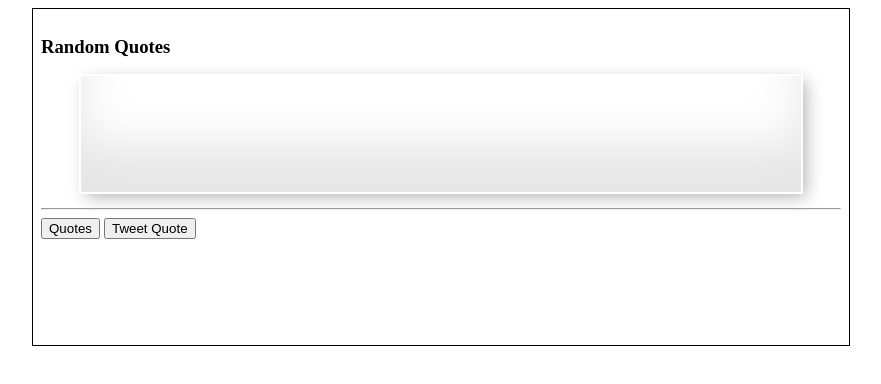
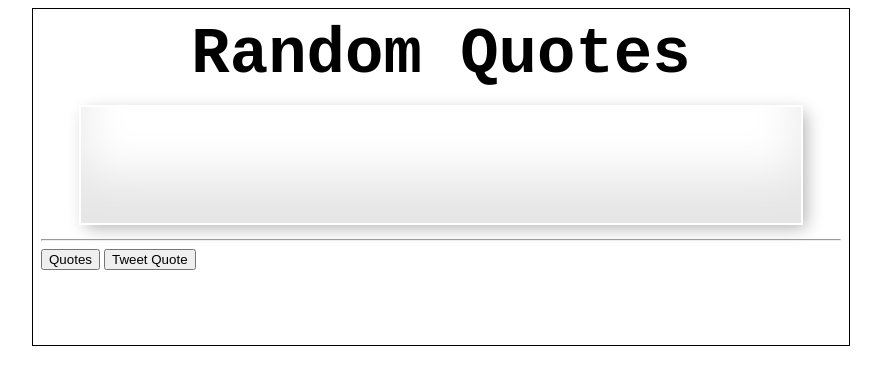
Before and after one commit to tshepop/random-quotes-generator, a plain HTML site: page index.html in a window 1280 px wide. Shown: the whole page, without its empty margins (199-1080 px from the left). Drawn offline with nearby package versions, Linux system fonts and the light colour scheme.

Commit message:
centered the h3 element.

```diff
--- a/css/style.css
+++ b/css/style.css
@@ -12,3 +12,10 @@ blockquote {
   padding: 50px;
   box-shadow: inset 0 -3em 3em rgba(0,0,0,0.1),0 0 0 2px rgb(255,255,255),0.3em 0.3em 1em rgba(0,0,0,0.3);
 }
+
+	h3 {
+	font-family: "Andale Mono", monospace;
+	font-size: 4em;
+	text-align: center;
+	margin: 2px 0;
+}
```
